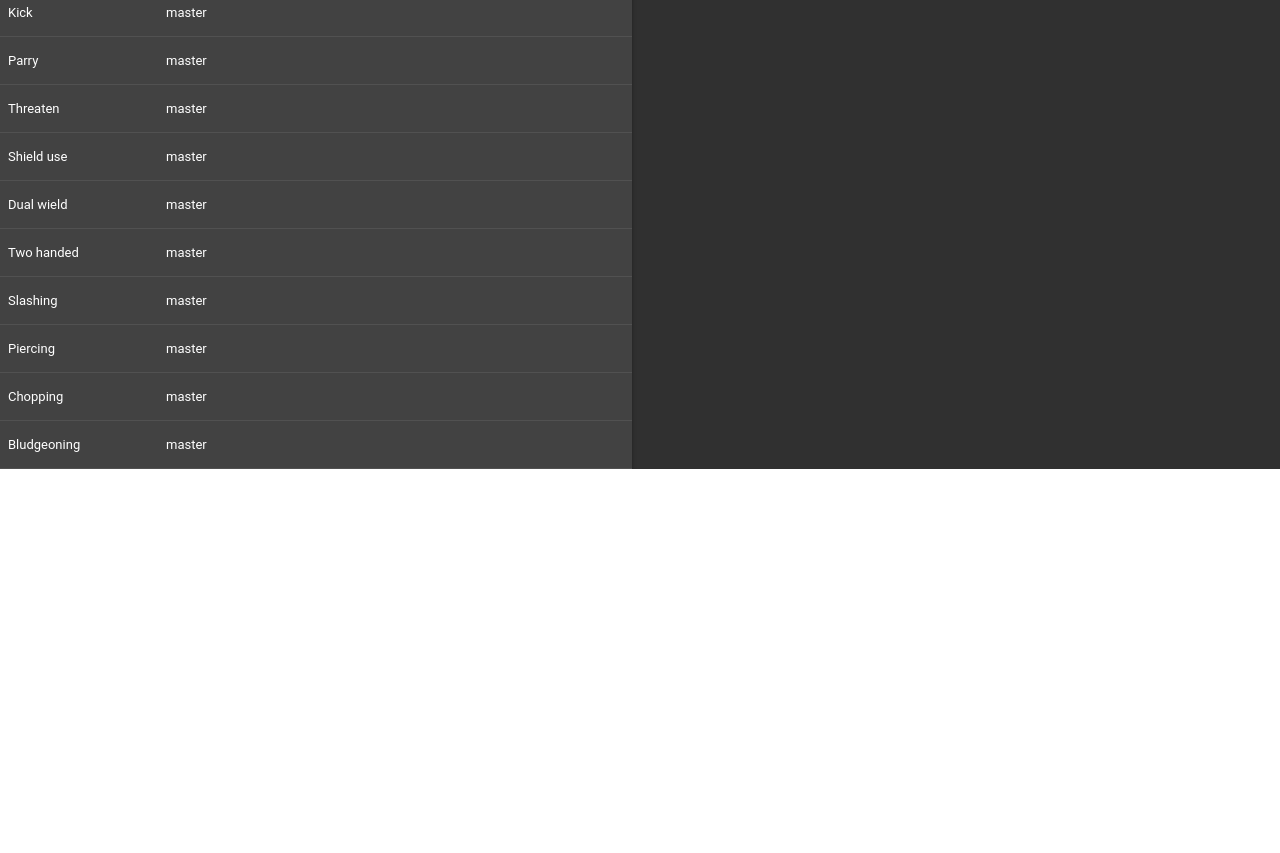
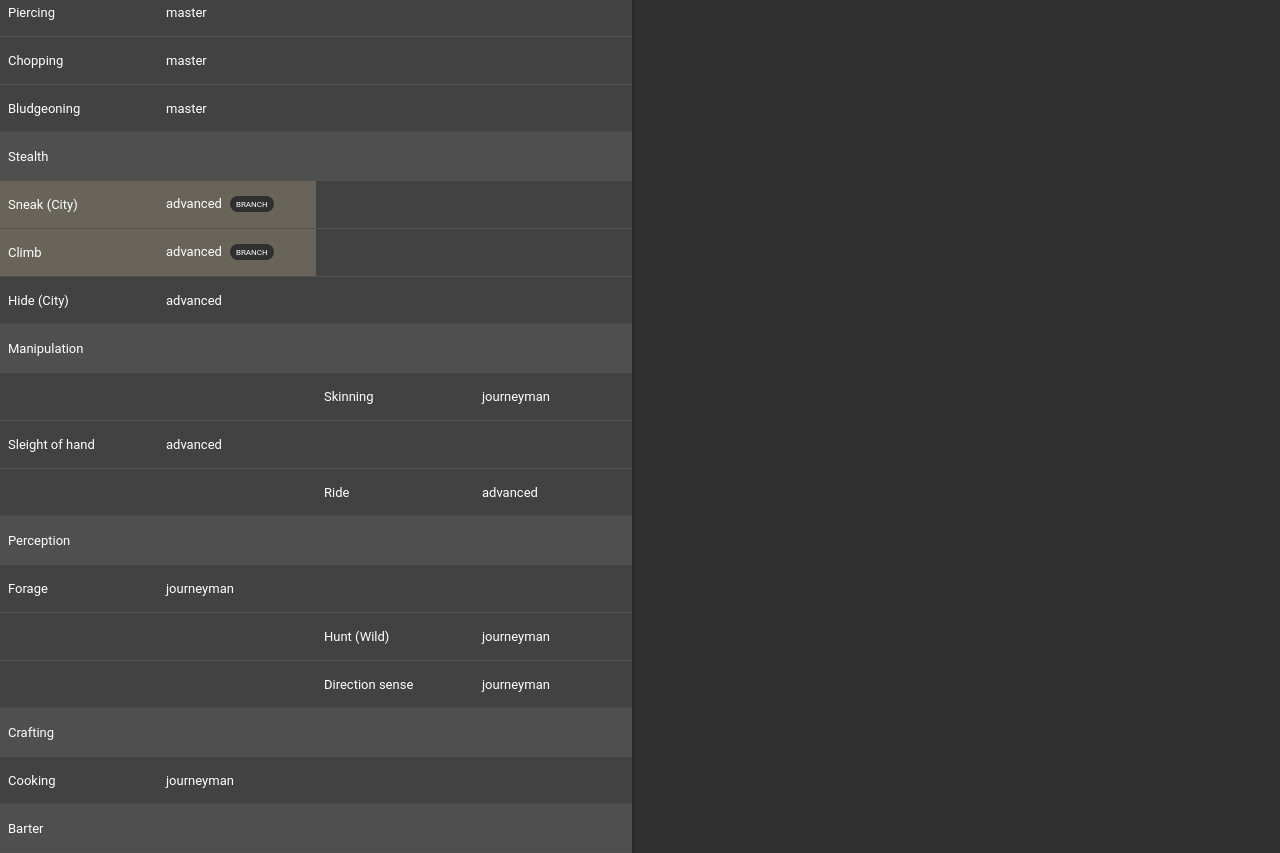
Before and after one commit to tristeArmageddon/arma-guild-picker, a React (Create React App) app: page /arma-guild-picker/guild-picker in a window 1280 px wide. Shown: the part 1440-2293 px from the top of the page. Before the commit the page ends 1909 px from the top, so only its background shows below. Built offline with nearby package versions, Linux system fonts and the light colour scheme.

Commit message:
Render skill groups in skill list

```diff
--- a/src/components/SkillCompareTable.jsx
+++ b/src/components/SkillCompareTable.jsx
@@ -20,6 +20,17 @@ const styles = (theme) => ({
       paddingRight: '4px !important'
     },
     padding: 8,
+  },
+  titleCell: {
+    textTransform: 'capitalize',
+    padding: 8,
+    backgroundColor: '#aaaaaa21',
+    [theme.breakpoints.down('xs')]: {
+      padding: 4,
+      fontSize: '0.65rem',
+      maxWidth: 65,
+      paddingRight: '4px !important'
+    },
   },
   chip: {
     backgroundColor: 'rgb(48, 48, 48)',
@@ -78,12 +89,13 @@ class SkillCompareTable extends Component {
           group,
           label,
         } = this.findGroupAndLabel(sk);
-        result[sk] = {
+        result[group] = result[group] || {};
+        result[group][sk] = {
           [`g${gNumber}Skill`]: label,
           [`g${gNumber}SkillLevel`]: proficiency,
           [`g${gNumber}SkillBranchesFrom`]: extended && data.skills[group][data[guildGroup][gSelected].branching[sk]],
           group,
-          ...result[sk],
+          ...result[group][sk],
         }
       })
     }
@@ -109,7 +121,7 @@ class SkillCompareTable extends Component {
         }
       }
     }
-    return Object.values(result);
+    return result;
   }
 
   render() {
@@ -120,7 +132,7 @@ class SkillCompareTable extends Component {
       g2Key,
       classes,
     } = this.props;
-
+    const mungedSkills = this.mungeSkills();
     return (
       <Paper square className={classes.root}>
         <Table className={classes.table}>
@@ -137,7 +149,17 @@ class SkillCompareTable extends Component {
             </TableRow>
           </TableHead>
           <TableBody>
-            {this.mungeSkills().map(row => (
+            {data.skillGroups.map(skillGroup => (
+              <>
+                <TableRow key={skillGroup}>
+                  <TableCell className={classes.titleCell}>
+                    {skillGroup}
+                  </TableCell>
+                  <TableCell className={classes.titleCell} />
+                  <TableCell className={classes.titleCell} />
+                  <TableCell className={classes.titleCell} />
+                </TableRow>
+                {mungedSkills[skillGroup] && Object.values(mungedSkills[skillGroup]).map(row => (
                   <TableRow key={row.id}>
                     <TableCell
                       className={classes.cell}
@@ -227,6 +249,8 @@ class SkillCompareTable extends Component {
                     </TableCell>
                   </TableRow>
                 ))}
+              </>
+            ))}
           </TableBody>
         </Table>
       </Paper>
--- a/src/data/data.json
+++ b/src/data/data.json
@@ -1,4 +1,14 @@
 {
+  "skillGroups": [
+    "psionics",
+    "combat",
+    "weapons",
+    "stealth",
+    "manipulation",
+    "perception",
+    "crafting",
+    "barter"
+  ],
   "skills": {
     "psionics":{
       "contact":"Contact",
```
Lines whose indentation alone changed are shown as unchanged.
